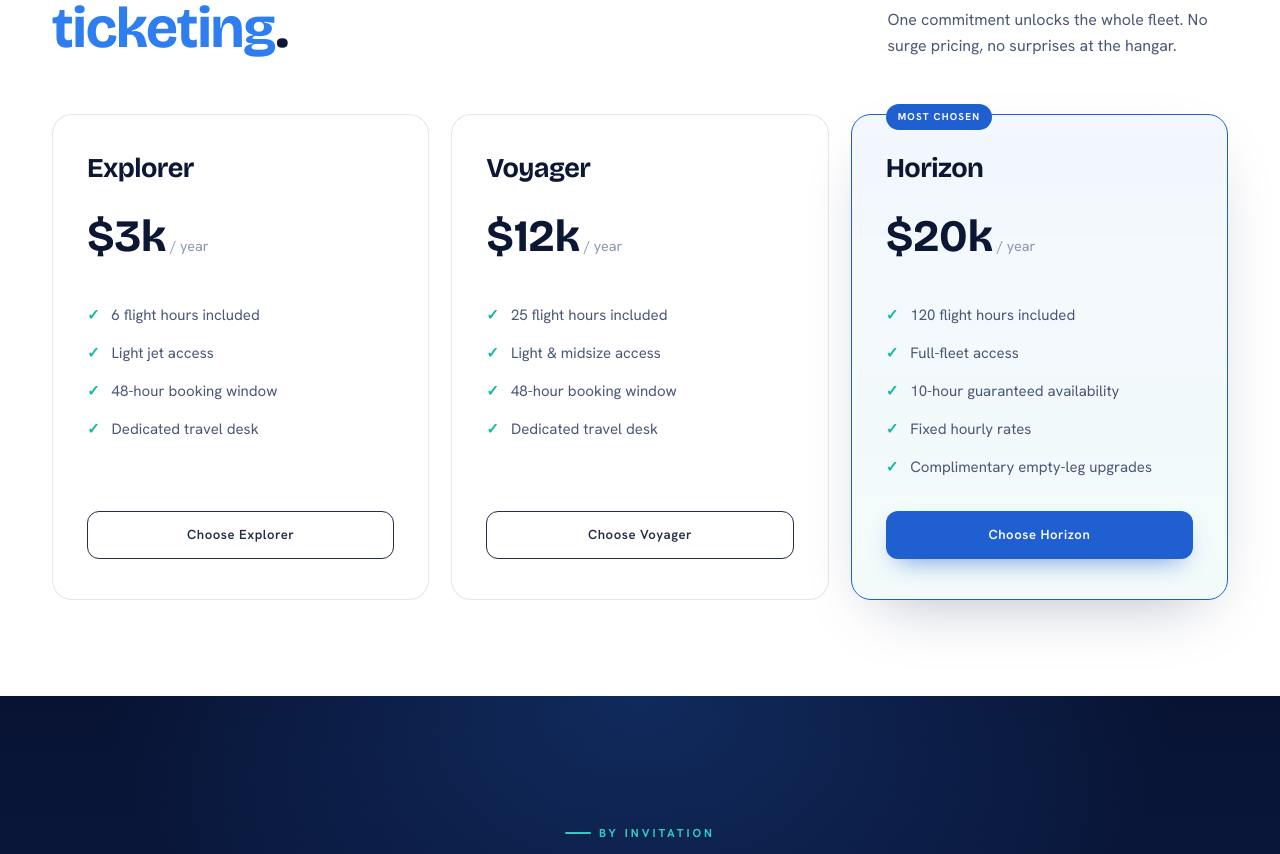
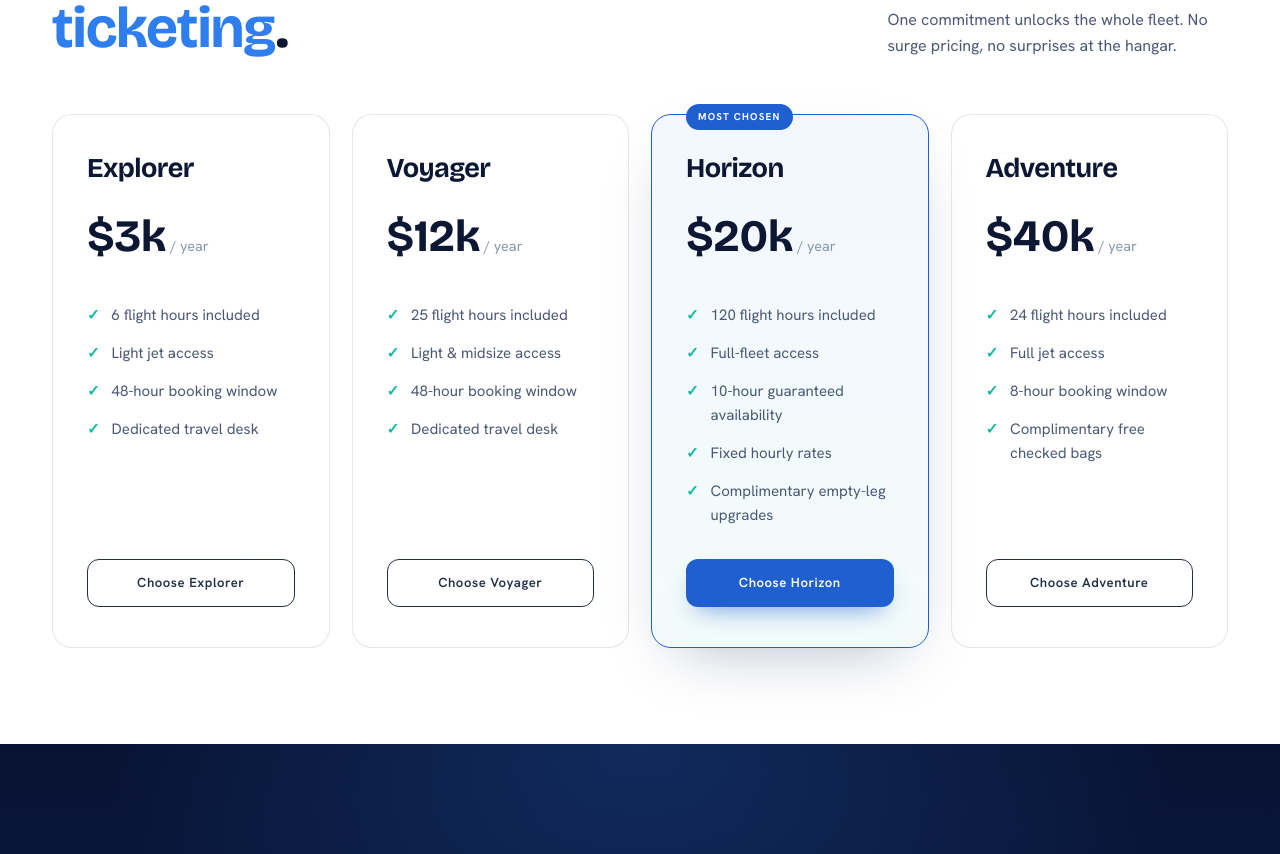
Before and after one commit to zeal-noahHoffman/Demo-Project, a React (Vite) app: page / in a window 1280 px wide. Shown: the part 2948-3802 px from the top of the page. Built offline with nearby package versions, Linux system fonts and the light colour scheme.

Commit message:
feat(KAN-13): Add a new tier membership card

```diff
--- a/src/App.jsx
+++ b/src/App.jsx
@@ -334,6 +334,18 @@ const TIERS = [
     feature: true,
     perks: ["120 flight hours included", "Full-fleet access", "10-hour guaranteed availability", "Fixed hourly rates", "Complimentary empty-leg upgrades"],
   },
+  {
+    name: "Adventure",
+    price: "40k",
+    period: "/ year",
+    feature: false,
+    perks: [
+      "24 flight hours included",
+      "Full jet access",
+      "8-hour booking window",
+      "Complimentary free checked bags",
+    ],
+  },
 ];
 
 function Membership() {
--- a/src/styles.css
+++ b/src/styles.css
@@ -432,7 +432,7 @@ section { position: relative; }
 
 /* ---------- Membership ---------- */
 .member { background: var(--paper); }
-.member__grid { display: grid; grid-template-columns: repeat(3, 1fr); gap: 22px; }
+.member__grid { display: grid; grid-template-columns: repeat(4, 1fr); gap: 22px; }
 .tier {
   border: 1px solid var(--line);
   border-radius: 20px;
```
Also changed, not shown: 1 other file (tests, documents, lock files or other folders).
